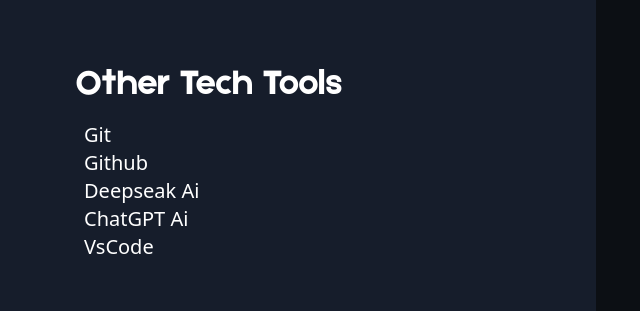
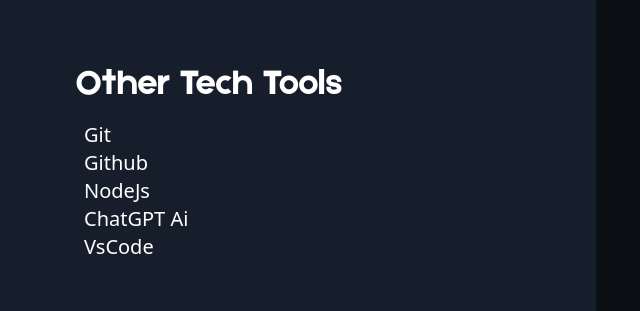
Before and after one commit to UserHazee/Portfolio, a plain HTML site: page index.html in a window 1280 px wide. Shown: the part 1100-1411 px from the top of the page, 596-1236 px from the left. Drawn offline with Linux system fonts and the light colour scheme.

Commit message:
Update index.html

```diff
--- a/index.html
+++ b/index.html
@@ -235,7 +235,7 @@
                         <p class="text-sm font-light text-white smile:text-xl smile:ps-10 ps-4">
                             Git<br>
                             Github<br>
-                            Deepseak Ai<br>
+                            NodeJs<br>
                             ChatGPT Ai<br>
                             VsCode<br>
                         </p>
```
